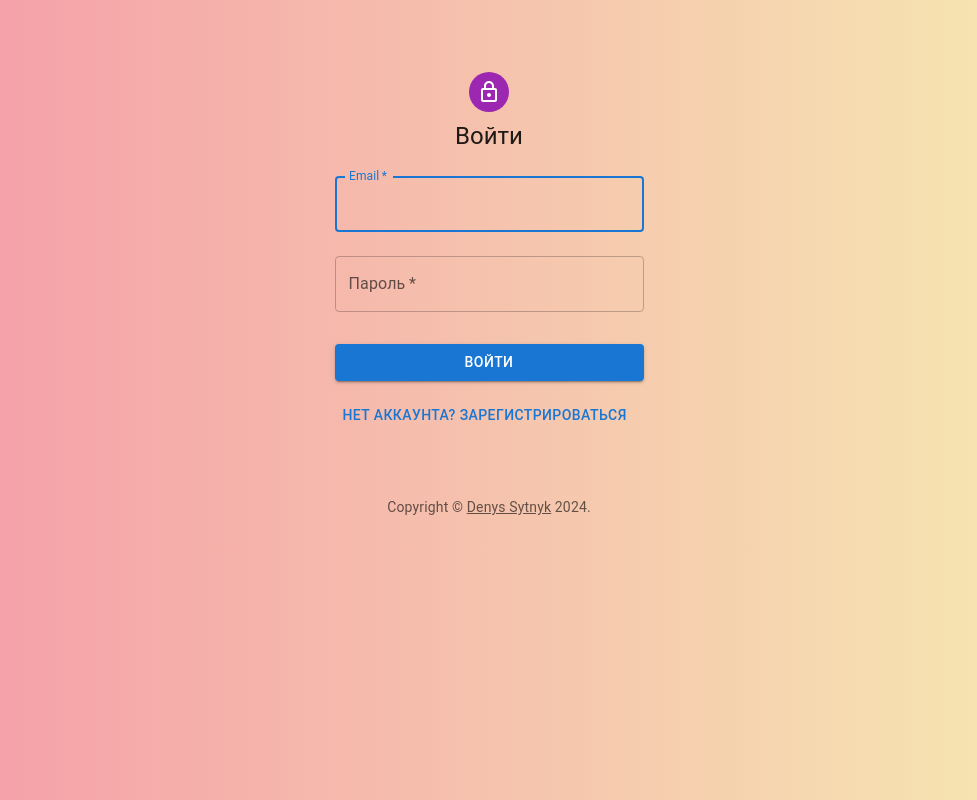
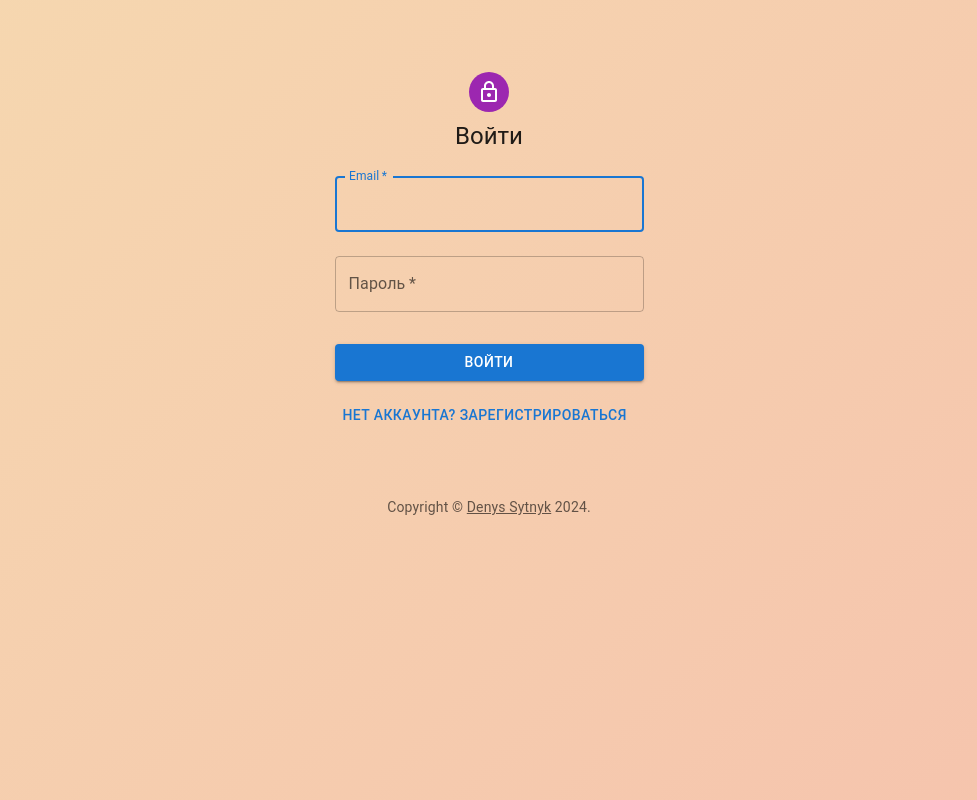
Before and after one commit to DenysSytnyk/shiftsProject, a React (Create React App) app: page / in a window 1280 px wide. Shown: the whole page, without its empty margins (151-1128 px from the left). Built offline with nearby package versions, Linux system fonts and the light colour scheme.

Commit message:
Init animated background

```diff
--- a/src/App.css
+++ b/src/App.css
@@ -1,8 +1,9 @@
 
 body {
-  background: linear-gradient(90deg, #f598a8, #f6edb2);
-  text-align: center;
-  overflow-x: hidden;
+  background: linear-gradient(-45deg, #f598a8, #f6edb2);
+  background-size: 400% 400%;
+  animation: gradient 2s ease infinite;
+  height: 100vh;
 }
 #root
 {
@@ -194,16 +195,17 @@ textarea::placeholder
 .rowSave
 {
   display: flex;
+  align-items: center;
   justify-content: space-around;
   width: 80%;
 }
 .date
 {
-  font-size: 100%;
+  font-size: 85%;
 }
 .time
 {
-  font-size: 100%;
+  font-size: 85%;
 }
 .right
 {
@@ -351,6 +353,18 @@ background: rgba(240, 240, 240,0.5);
 }
 
 /*////////////////////////////////////////////////////////////////////////*/
+@keyframes gradient {
+  0% {
+    background-position: 0 50%;
+  }
+  50% {
+    background-position: 100% 50%;
+  }
+  100% {
+    background-position: 0 50%;
+  }
+}
+
 
 @-webkit-keyframes shiftNonHide {
   0% {
```
